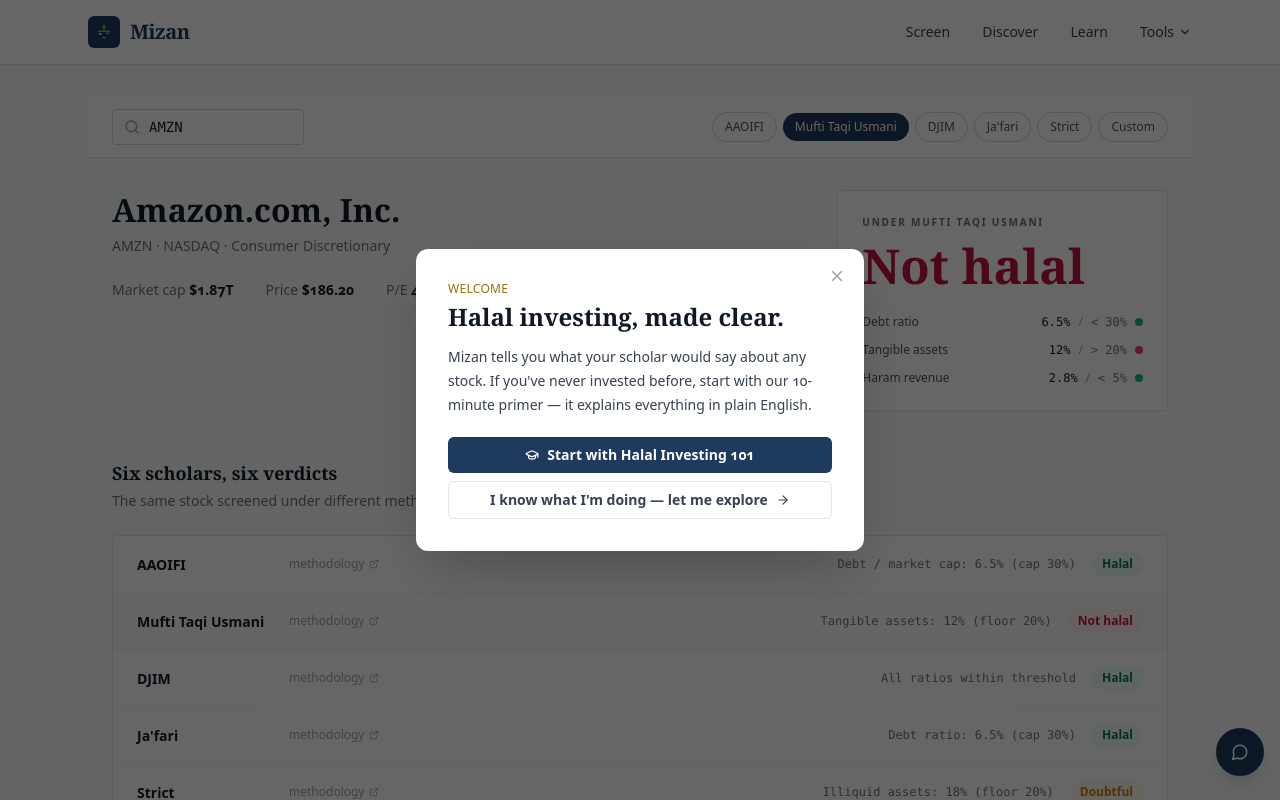
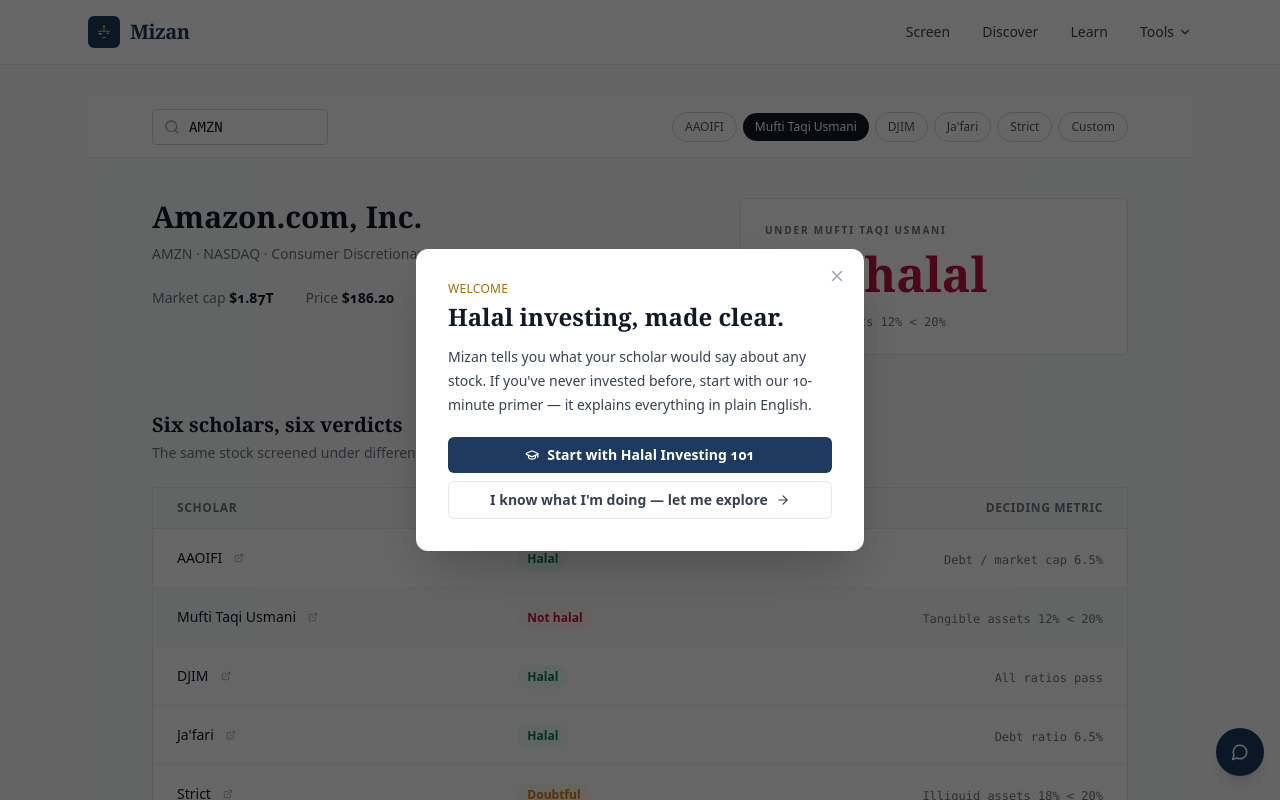
Before and after one commit to GordonLouie/mizan, a Next.js app: page /screen in a window 1280 px wide. Shown: the top 800 px of the page. Built offline with nearby package versions, Linux system fonts and the light colour scheme.

Commit message:
refactor: refine '/screen' page with visual and color changes
Move verdict card to top-right, remove shadows, simplify evidence table, reduce accent colors

```diff
--- a/src/app/screen/page.tsx
+++ b/src/app/screen/page.tsx
@@ -23,85 +23,44 @@ const AMZN = {
   price: "$186.20",
   pe: "42.1",
   subSector: "Retail",
-  debtToMarketCap: 6.5,
-  interestIncomeRatio: 1.2,
-  halalRevenueRatio: 2.8,
-  tangibleAssets: 12,
-  illiquidAssets: 18,
 };
 
 const SCHOLAR_VERDICTS = [
   {
     id: "aaoifi",
     name: "AAOIFI",
-    methodology: "Industry-standard shariah screening",
     verdict: "halal" as const,
-    decidingMetric: "Debt / market cap: 6.5% (cap 30%)",
-    ratios: [
-      { name: "Debt ratio", value: "6.5%", threshold: "< 30%", pass: true },
-      { name: "Interest income", value: "1.2%", threshold: "< 5%", pass: true },
-      { name: "Haram revenue", value: "2.8%", threshold: "< 5%", pass: true },
-    ],
+    decidingMetric: "Debt / market cap 6.5%",
   },
   {
     id: "mufti-taqi",
     name: "Mufti Taqi Usmani",
-    methodology: "Tangible-asset floor + stricter thresholds",
     verdict: "not-halal" as const,
-    decidingMetric: "Tangible assets: 12% (floor 20%)",
-    ratios: [
-      { name: "Debt ratio", value: "6.5%", threshold: "< 30%", pass: true },
-      { name: "Tangible assets", value: "12%", threshold: "> 20%", pass: false },
-      { name: "Haram revenue", value: "2.8%", threshold: "< 5%", pass: true },
-    ],
+    decidingMetric: "Tangible assets 12% < 20%",
   },
   {
     id: "djim",
     name: "DJIM",
-    methodology: "Dow Jones Islamic Market Index criteria",
     verdict: "halal" as const,
-    decidingMetric: "All ratios within threshold",
-    ratios: [
-      { name: "Debt ratio", value: "6.5%", threshold: "< 33%", pass: true },
-      { name: "Cash + securities", value: "18%", threshold: "< 33%", pass: true },
-      { name: "Receivables", value: "22%", threshold: "< 33%", pass: true },
-    ],
+    decidingMetric: "All ratios pass",
   },
   {
     id: "jafari",
     name: "Ja'fari",
-    methodology: "Shia jurisprudence interpretation",
     verdict: "halal" as const,
-    decidingMetric: "Debt ratio: 6.5% (cap 30%)",
-    ratios: [
-      { name: "Debt ratio", value: "6.5%", threshold: "< 30%", pass: true },
-      { name: "Interest income", value: "1.2%", threshold: "< 5%", pass: true },
-      { name: "Haram revenue", value: "2.8%", threshold: "< 5%", pass: true },
-    ],
+    decidingMetric: "Debt ratio 6.5%",
   },
   {
     id: "strict",
     name: "Strict",
-    methodology: "Conservative interpretation across schools",
     verdict: "doubtful" as const,
-    decidingMetric: "Illiquid assets: 18% (floor 20%)",
-    ratios: [
-      { name: "Debt ratio", value: "6.5%", threshold: "< 25%", pass: true },
-      { name: "Illiquid assets", value: "18%", threshold: "> 20%", pass: false },
-      { name: "Haram revenue", value: "2.8%", threshold: "< 3%", pass: true },
-    ],
+    decidingMetric: "Illiquid assets 18% < 20%",
   },
   {
     id: "custom",
     name: "Custom",
-    methodology: "Your configured thresholds",
     verdict: "halal" as const,
-    decidingMetric: "All custom thresholds pass",
-    ratios: [
-      { name: "Debt ratio", value: "6.5%", threshold: "< 30%", pass: true },
-      { name: "Interest income", value: "1.2%", threshold: "< 5%", pass: true },
-      { name: "Haram revenue", value: "2.8%", threshold: "< 5%", pass: true },
-    ],
+    decidingMetric: "All thresholds pass",
   },
 ];
 
@@ -113,9 +72,9 @@ export default function ScreenPage() {
 
   return (
     <div className="min-h-screen bg-gray-50">
-      {/* 1. STICKY TOP BAR */}
+      {/* STICKY TOP BAR */}
       <div className="sticky top-0 z-40 border-b border-gray-200 bg-white">
-        <div className="mx-auto flex max-w-6xl items-center justify-between gap-4 px-6 py-3">
+        <div className="mx-auto flex max-w-5xl items-center justify-between gap-4 px-6 py-3">
           {/* Ticker search input */}
           <div className="relative">
             <Search size={16} className="absolute left-3 top-1/2 -translate-y-1/2 text-gray-400" />
@@ -123,7 +82,7 @@ export default function ScreenPage() {
               type="text"
               value={ticker}
               onChange={(e) => setTicker(e.target.value.toUpperCase())}
-              className="h-9 w-48 rounded border border-gray-300 bg-white pl-9 pr-3 font-mono text-sm text-gray-900 placeholder:text-gray-400 focus:border-navy-700 focus:outline-none focus:ring-1 focus:ring-navy-700"
+              className="h-9 w-44 rounded border border-gray-300 bg-white pl-9 pr-3 font-mono text-sm text-gray-900 placeholder:text-gray-400 focus:border-gray-900 focus:outline-none focus:ring-1 focus:ring-gray-900"
               placeholder="Enter ticker…"
             />
           </div>
@@ -136,7 +95,7 @@ export default function ScreenPage() {
                 onClick={() => setSelectedScholar(s.id)}
                 className={`whitespace-nowrap rounded-full px-3 py-1.5 text-xs font-medium transition ${
                   selectedScholar === s.id
-                    ? "bg-navy-800 text-white"
+                    ? "bg-gray-900 text-white"
                     : "border border-gray-300 bg-white text-gray-600 hover:border-gray-400 hover:text-gray-900"
                 }`}
               >
@@ -148,22 +107,22 @@ export default function ScreenPage() {
       </div>
 
       {/* MAIN CONTENT */}
-      <div className="mx-auto max-w-6xl px-6 py-8">
-        {/* 2. HERO ROW */}
+      <div className="mx-auto max-w-5xl px-6 py-10">
+        {/* HERO ROW */}
         <div className="grid grid-cols-12 gap-8">
           {/* LEFT: Company info */}
-          <div className="col-span-12 lg:col-span-8">
+          <div className="col-span-12 lg:col-span-7">
             <h1
-              className="text-[32px] font-bold leading-tight text-gray-900"
+              className="text-3xl font-bold leading-tight text-gray-900"
               style={{ fontFamily: "Georgia, serif" }}
             >
               {AMZN.name}
             </h1>
-            <p className="mt-1.5 text-sm text-gray-500">
+            <p className="mt-2 text-sm text-gray-500">
               {AMZN.ticker} · {AMZN.exchange} · {AMZN.sector}
             </p>
 
-            {/* 4-stat row */}
+            {/* Stats row */}
             <div className="mt-6 flex flex-wrap items-center gap-x-8 gap-y-3 text-sm">
               <Stat label="Market cap" value={AMZN.marketCap} />
               <Stat label="Price" value={AMZN.price} />
@@ -172,14 +131,14 @@ export default function ScreenPage() {
             </div>
           </div>
 
-          {/* RIGHT: Verdict card */}
-          <div className="col-span-12 lg:col-span-4">
+          {/* RIGHT: Verdict card - visual focal point */}
+          <div className="col-span-12 lg:col-span-5">
             <div className="rounded border border-gray-200 bg-white p-6">
               <div className="text-[10px] font-semibold uppercase tracking-[0.18em] text-gray-500">
                 Under {currentScholar.name}
               </div>
               <div
-                className={`mt-3 text-[48px] font-bold leading-none ${
+                className={`mt-3 text-5xl font-bold leading-none ${
                   currentScholar.verdict === "halal"
                     ? "text-emerald-700"
                     : currentScholar.verdict === "not-halal"
@@ -194,31 +153,17 @@ export default function ScreenPage() {
                     ? "Not halal"
                     : "Doubtful"}
               </div>
-
-              {/* 3 ratio rows */}
-              <div className="mt-6 space-y-3">
-                {currentScholar.ratios.map((r) => (
-                  <div key={r.name} className="flex items-center justify-between text-xs">
-                    <span className="text-gray-600">{r.name}</span>
-                    <div className="flex items-center gap-2">
-                      <span className="font-mono text-gray-900">{r.value}</span>
-                      <span className="text-gray-400">/</span>
-                      <span className="font-mono text-gray-500">{r.threshold}</span>
-                      <span
-                        className={`h-2 w-2 rounded-full ${r.pass ? "bg-emerald-500" : "bg-rose-500"}`}
-                      />
-                    </div>
-                  </div>
-                ))}
-              </div>
+              <p className="mt-4 font-mono text-xs text-gray-500">
+                {currentScholar.decidingMetric}
+              </p>
             </div>
           </div>
         </div>
 
-        {/* 3. EVIDENCE TABLE */}
-        <div className="mt-12">
+        {/* EVIDENCE TABLE - centerpiece */}
+        <div className="mt-14">
           <h2
-            className="text-lg font-bold text-gray-900"
+            className="text-xl font-bold text-gray-900"
             style={{ fontFamily: "Georgia, serif" }}
           >
             Six scholars, six verdicts
@@ -227,30 +172,37 @@ export default function ScreenPage() {
             The same stock screened under different methodologies.
           </p>
 
-          <div className="mt-6 rounded border border-gray-200 bg-white">
+          <div className="mt-6 overflow-hidden rounded border border-gray-200 bg-white">
+            <table className="w-full">
+              <thead>
+                <tr className="border-b border-gray-200 bg-gray-50 text-left text-xs font-medium uppercase tracking-wider text-gray-500">
+                  <th className="px-6 py-3">Scholar</th>
+                  <th className="px-6 py-3">Verdict</th>
+                  <th className="px-6 py-3 text-right">Deciding metric</th>
+                </tr>
+              </thead>
+              <tbody>
                 {SCHOLAR_VERDICTS.map((scholar, idx) => (
-              <div
+                  <tr
                     key={scholar.id}
-                className={`flex flex-col gap-3 px-6 py-4 sm:flex-row sm:items-center sm:justify-between ${
+                    className={`${
                       idx !== SCHOLAR_VERDICTS.length - 1 ? "border-b border-gray-100" : ""
-                } ${selectedScholar === scholar.id ? "bg-navy-50/30" : ""}`}
+                    } ${selectedScholar === scholar.id ? "bg-gray-50" : ""}`}
                   >
+                    <td className="px-6 py-4">
                       <div className="flex items-center gap-3">
-                  <div className="min-w-[140px]">
-                    <span className="text-sm font-semibold text-gray-900">{scholar.name}</span>
-                  </div>
+                        <span className="text-sm font-medium text-gray-900">{scholar.name}</span>
                         <Link
                           href="/methodology"
-                    className="hidden items-center gap-1 text-xs text-gray-400 hover:text-navy-700 sm:flex"
+                          className="flex items-center gap-1 text-xs text-gray-400 hover:text-gray-600"
                         >
-                    methodology <ExternalLink size={10} />
+                          <ExternalLink size={10} />
                         </Link>
                       </div>
-
-                <div className="flex items-center gap-4">
-                  <span className="font-mono text-xs text-gray-500">{scholar.decidingMetric}</span>
+                    </td>
+                    <td className="px-6 py-4">
                       <span
-                    className={`rounded-full px-2.5 py-1 text-xs font-semibold ${
+                        className={`inline-block rounded-full px-2.5 py-1 text-xs font-semibold ${
                           scholar.verdict === "halal"
                             ? "bg-emerald-50 text-emerald-700"
                             : scholar.verdict === "not-halal"
@@ -264,67 +216,70 @@ export default function ScreenPage() {
                             ? "Not halal"
                             : "Doubtful"}
                       </span>
-                </div>
-              </div>
+                    </td>
+                    <td className="px-6 py-4 text-right">
+                      <span className="font-mono text-xs text-gray-500">{scholar.decidingMetric}</span>
+                    </td>
+                  </tr>
                 ))}
+              </tbody>
+            </table>
           </div>
         </div>
 
-        {/* 4. WHY THE VERDICTS DIFFER */}
-        <div className="mx-auto mt-12 max-w-3xl border-t border-gray-200 pt-8">
+        {/* WHY THE VERDICTS DIFFER */}
+        <div className="mx-auto mt-14 max-w-3xl border-t border-gray-200 pt-10">
           <h3
-            className="text-base font-bold text-gray-900"
+            className="text-lg font-bold text-gray-900"
             style={{ fontFamily: "Georgia, serif" }}
           >
             Why the verdicts differ
           </h3>
           <div className="mt-4 space-y-4 text-sm leading-relaxed text-gray-600">
             <p>
-              AAOIFI&apos;s standard screens use <strong>market capitalization</strong> as the
+              AAOIFI&apos;s standard screens use <strong className="text-gray-900">market capitalization</strong> as the
               denominator for debt ratios. Amazon&apos;s debt-to-market-cap ratio of 6.5% falls
-              comfortably below the 30% threshold, resulting in a &ldquo;Halal&rdquo; verdict.
-              This is the methodology used by most consumer halal investing apps.
+              comfortably below the 30% threshold, resulting in a halal verdict.
             </p>
             <p>
               Mufti Taqi Usmani&apos;s framework includes an additional
-              <strong> tangible-asset floor</strong>: the company must hold at least 20% of its
+              <strong className="text-gray-900"> tangible-asset floor</strong>: the company must hold at least 20% of its
               assets in illiquid, tangible form (property, plant, equipment, inventory). Amazon,
-              as a capital-light tech retailer, holds only 12% — below this threshold. This
-              disqualifies the stock under his methodology, even though all other ratios pass.
+              as a capital-light tech retailer, holds only 12% — below this threshold.
             </p>
           </div>
         </div>
 
-        {/* 5. PURIFICATION ESTIMATE */}
+        {/* PURIFICATION ESTIMATE */}
         <div className="mx-auto mt-10 max-w-3xl rounded border border-gray-200 bg-white px-6 py-4">
           <p className="text-sm text-gray-600">
             <span className="font-semibold text-gray-900">Purification estimate:</span> If you
             held 100 shares of AMZN this year, your estimated purification obligation is{" "}
-            <span className="font-mono font-semibold text-navy-800">$52.14</span>.{" "}
-            <Link href="/purification" className="text-navy-700 underline hover:text-navy-900">
+            <span className="font-mono font-semibold text-gray-900">$52.14</span>.{" "}
+            <Link href="/purification" className="text-gray-600 underline hover:text-gray-900">
               Calculate yours →
             </Link>
           </p>
         </div>
 
-        {/* 6. FOOTER ACTIONS */}
-        <div className="mx-auto mt-10 flex max-w-3xl flex-wrap items-center justify-center gap-4 border-t border-gray-200 pt-8">
+        {/* FOOTER ACTIONS */}
+        <div className="mx-auto mt-10 flex max-w-3xl flex-wrap items-center justify-center gap-4 border-t border-gray-200 pt-10">
           <Link
             href={`/vs?a=AMZN&b=`}
-            className="inline-flex items-center gap-1.5 rounded border border-gray-300 bg-white px-4 py-2 text-sm font-medium text-gray-700 transition hover:border-gray-400 hover:text-gray-900"
+            className="inline-flex items-center gap-1.5 rounded border border-gray-200 bg-white px-4 py-2 text-sm font-medium text-gray-700 hover:border-gray-300 hover:text-gray-900"
           >
             Compare AMZN with another stock <ArrowRight size={14} />
           </Link>
           <button
             type="button"
-            className="inline-flex items-center gap-1.5 rounded border border-gray-300 bg-white px-4 py-2 text-sm font-medium text-gray-700 transition hover:border-gray-400 hover:text-gray-900"
+            className="inline-flex items-center gap-1.5 rounded border border-gray-200 bg-white px-4 py-2 text-sm font-medium text-gray-700 hover:border-gray-300 hover:text-gray-900"
           >
             <Bookmark size={14} />
             Save to watchlist
           </button>
           <button
             type="button"
-            className="inline-flex items-center gap-1.5 rounded border border-gray-300 bg-white px-4 py-2 text-sm font-medium text-gray-700 transition hover:border-gray-400 hover:text-gray-900"
+            className="inline-flex items-center gap-1.5 rounded border border-gray-200 bg-white px-4 py-2 text-sm font-medium text-gray-700 hover:border-gray-300 hover:text-gray-900"
           >
             <BarChart3 size={14} />
             Add to portfolio score
```
Lines whose indentation alone changed are shown as unchanged.
